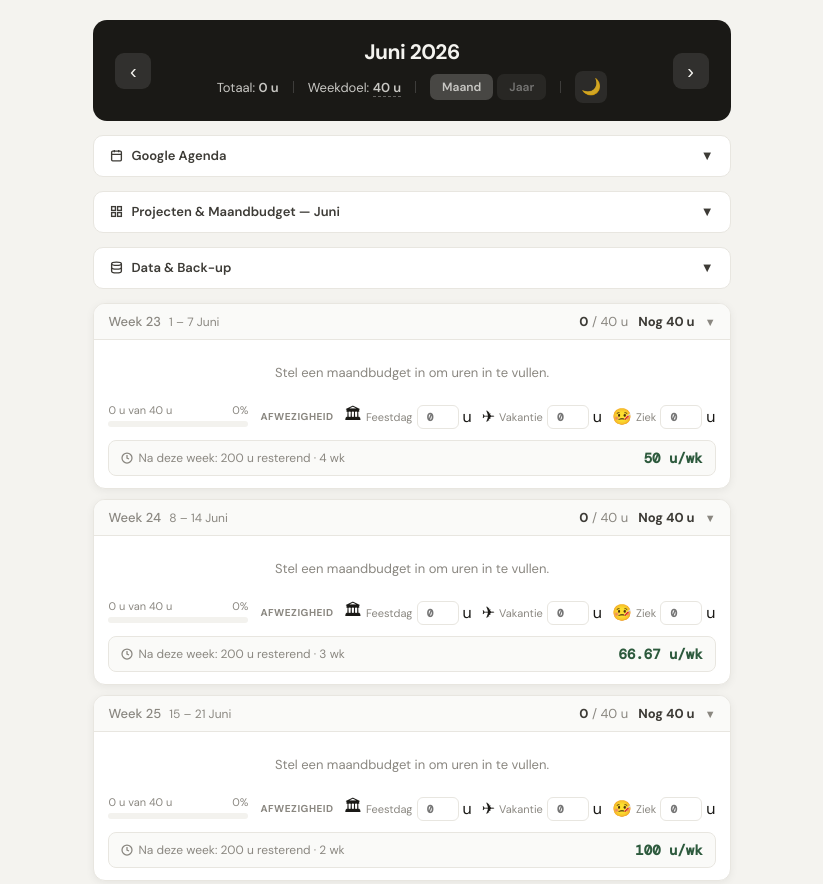
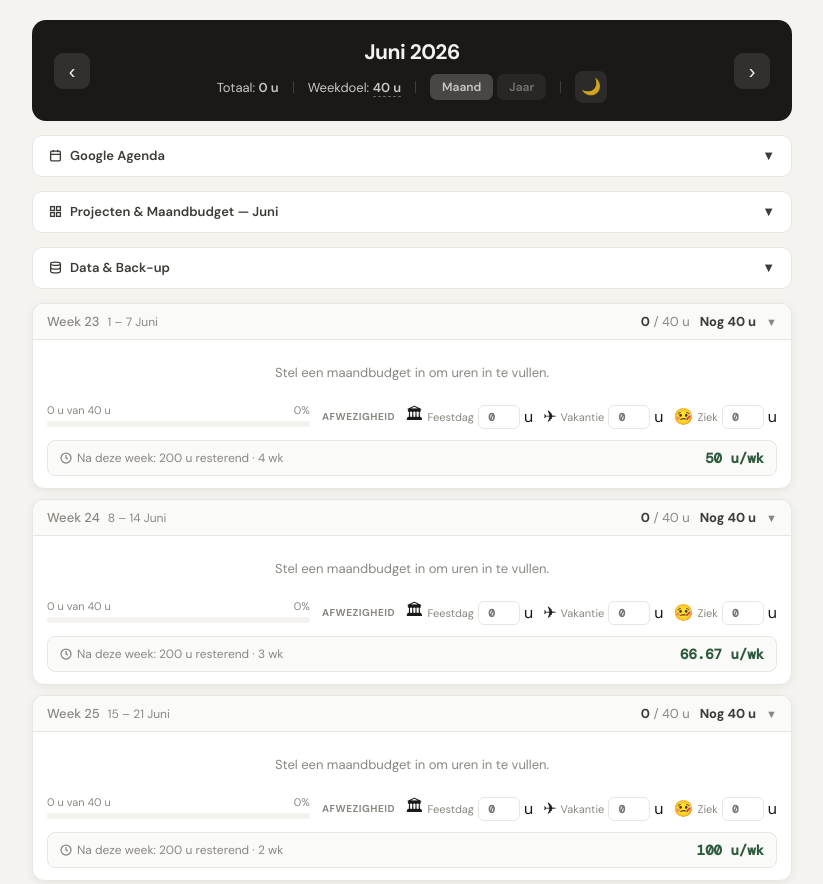
Before and after one commit to t0m8os21/monthly_uren, a plain HTML site: page index.html in a window 1280 px wide. Shown: the top 884 px of the page, without its empty margins (228-1051 px from the left). Drawn offline with nearby package versions, Linux system fonts and the light colour scheme.

Commit message:
Update width 2.html

```diff
--- a/index.html
+++ b/index.html
@@ -30,7 +30,7 @@ body.dark {
   --input-bg:#242220;
 }
 body { font-family:'DM Sans',sans-serif; background:var(--bg); color:var(--text); min-height:100vh; padding:20px 16px 40px; transition:background .2s,color .2s; }
-.app { max-width:96vw; width:fit-content; margin:0 auto; }
+.app { max-width:96vw; margin:0 auto; }
 
 /* Header */
 .header { background:var(--header-bg); color:var(--header-fg); border-radius:14px; padding:18px 22px; margin-bottom:14px; display:flex; align-items:center; justify-content:space-between; gap:12px; }
@@ -461,6 +461,15 @@ function render(){
     )+`<div class="footer">Data wordt automatisch opgeslagen · Klik op weekdoel om aan te passen</div>`;
   if(S.editTarget){const i=document.getElementById('tgt-inp');if(i){i.focus();i.select();}}
   if(S.showPanel){const i=document.getElementById('npi');if(i)i.value=S.newName;}
+  fitAppWidth();
+}
+function fitAppWidth(){
+  const app=document.getElementById('app');
+  app.style.width='';
+  let w=760;
+  app.querySelectorAll('.sdt').forEach(t=>{w=Math.max(w,t.scrollWidth+28+3);});
+  app.querySelectorAll('.year-table').forEach(t=>{w=Math.max(w,t.scrollWidth+3);});
+  app.style.width=w+'px';
 }
 
 // ════════ HEADER ════════
```
